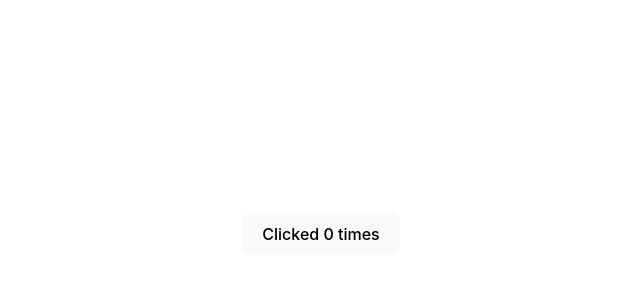
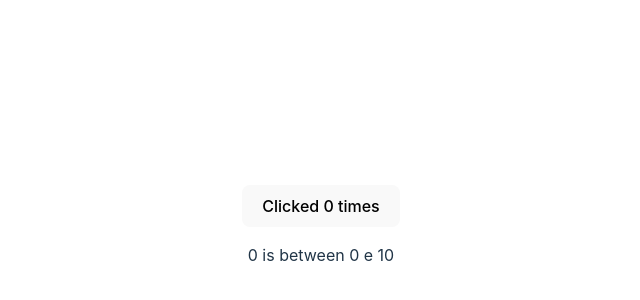
Before and after one commit to Filipe-vilela-felix/svelte-tutorial, a Svelte app: page / in a window 1280 px wide. Shown: the part 166-466 px from the top of the page, without its empty margins (319-959 px from the left). Built offline with nearby package versions, Linux system fonts and the light colour scheme.

Commit message:
else-blocks

```diff
--- a/src/App.svelte
+++ b/src/App.svelte
@@ -13,6 +13,8 @@
 
 {#if count > 10}
   <p>{count} is greater than 10</p>
+  {:else}
+  <p>{count} is between 0 e 10</p>
 {/if}
 
 <!--
```
